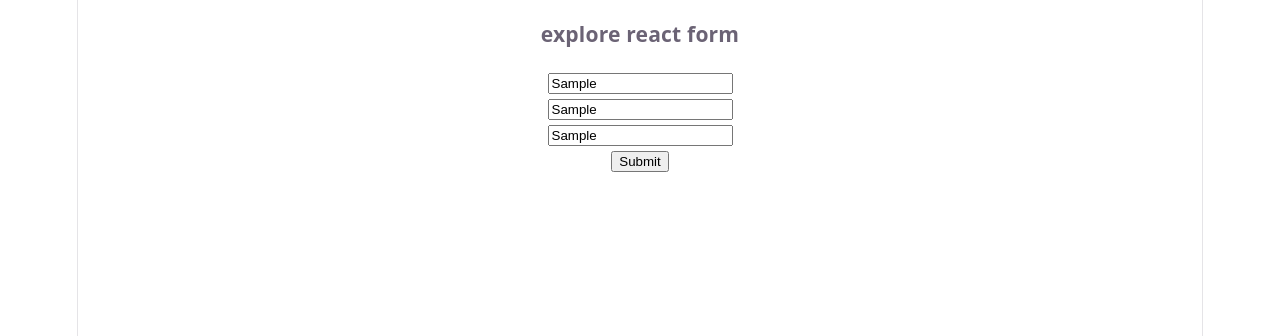
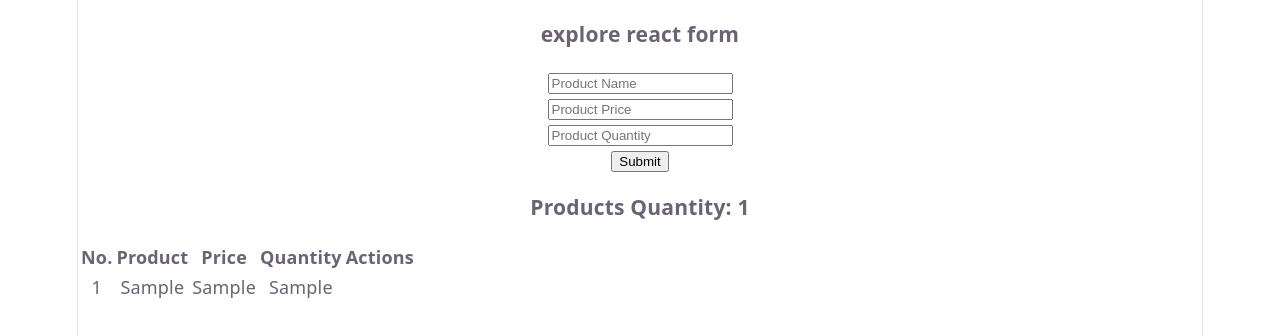
Before and after one commit to ChakmaShantunu/Explore-react-form, a React (Vite) app: page / in a window 1280 px wide. Both pictures are taken after typing "Sample", "Sample", "Sample" into the empty fields and a click on the input "Submit". Shown: the top 336 px of the page. Built offline with nearby package versions, Linux system fonts and the light colour scheme.

Commit message:
add ProductTable and implement form input validation with error handling

```diff
--- a/src/components/ProductManagement/ProductForm.jsx
+++ b/src/components/ProductManagement/ProductForm.jsx
@@ -1,16 +1,36 @@
+import { useState } from "react";
 
 
 const ProductForm = ({ handleAddProduct }) => {
 
 
+    const [error, setError] = useState('')
+
     const handleProductSubmit = e => {
         e.preventDefault();
+
 
 
         const name = e.target.name.value;
         const price = e.target.price.value;
         const quantity = e.target.quantity.value;
         // console.log(name, price, quantity, 'submitted');
+
+        if (name.length === 0) {
+            setError('Please Provide a Product name');
+            return;
+        } else if (price.length === 0) {
+            setError('Please provide a product price');
+            return;
+        } else if (price < 0) {
+            setError('Price can not be negative');
+            return;
+        } else if (quantity.length === 0) {
+            setError('Please provide a product quantity');
+            return;
+        } else {
+            setError('')
+        }
 
         const newProduct = {
             name: name,
@@ -19,7 +39,8 @@
         }
 
         // console.log(newProduct);
-        handleAddProduct(newProduct)
+        handleAddProduct(newProduct);
+        e.target.reset()
     }
 
 
@@ -31,6 +52,7 @@
                 <input type="text" name='quantity' placeholder='Product Quantity' /><br />
                 <input type="submit" value="Submit" />
             </form>
+            <p style={{ color: 'red' }}><small>{error}</small></p>
         </div>
     );
 };
--- a/src/components/ProductManagement/ProductManagement.jsx
+++ b/src/components/ProductManagement/ProductManagement.jsx
@@ -15,7 +15,7 @@
     return (
         <div>
             <ProductForm handleAddProduct={handleAddProduct}></ProductForm>
-            <ProductTable></ProductTable>
+            <ProductTable products={products}></ProductTable>
         </div>
     );
 };
--- a/src/components/ProductManagement/ProductTable.jsx
+++ b/src/components/ProductManagement/ProductTable.jsx
@@ -1,9 +1,34 @@
 
 
-const ProductTable = () => {
+const ProductTable = ({ products }) => {
+    console.log(products);
     return (
         <div>
+            <h3>Products Quantity: {products.length}</h3>
 
+            <table>
+                <thead>
+                    <tr>
+                        <th>No.</th>
+                        <th>Product</th>
+                        <th>Price</th>
+                        <th>Quantity</th>
+                        <th>Actions</th>
+                    </tr>
+                </thead>
+
+                <tbody>
+                    {
+                        products.map((product, index) => <tr key={index}>
+                            <td>{index + 1}</td>
+                            <td>{product.name}</td>
+                            <td>{product.price}</td>
+                            <td>{product.quantity}</td>
+                            <td></td>
+                        </tr>)
+                    }
+                </tbody>
+            </table>
         </div>
     );
 };
```
